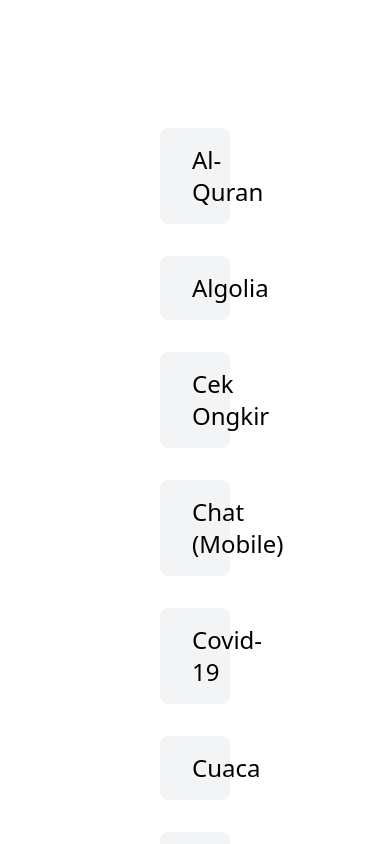
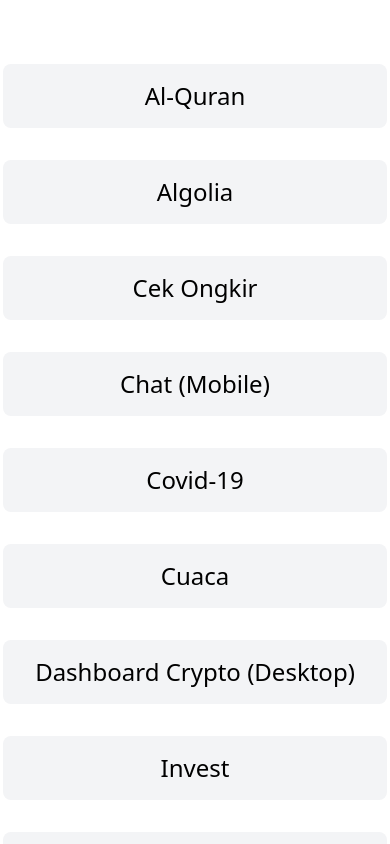
Before and after one commit to ngodingbentar/dashboard-fe, a Nuxt app: page / in a window 390 px wide. Shown: the top 844 px of the page. Built offline with nearby package versions, Linux system fonts and the light colour scheme.

Commit message:
updated: mobile view

```diff
--- a/pages/index.vue
+++ b/pages/index.vue
@@ -1,6 +1,6 @@
 <template>
-  <div class="main text-center">
-    <div>
+  <div class="flex m-auto justify-center">
+    <div class="main text-center">
       <div v-for="item in thisIndex" :key="item.id">
         <nuxt-link v-if="item.type === 'int'" :to="item.route">
           <CardComp :item="item" />
@@ -49,7 +49,7 @@
   }
 }
 .main {
-  @apply pt-24 min-h-screen pb-8 px-40;
+  @apply pt-8 min-h-screen max-w-md;
 }
 
 .content {
```
